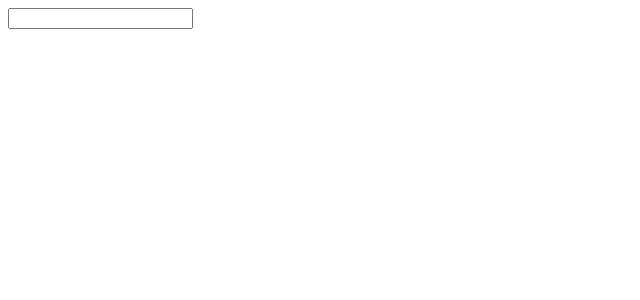
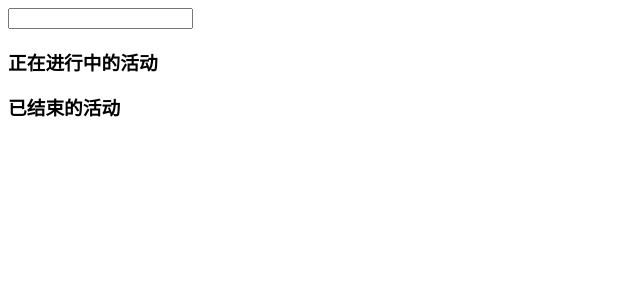
Before and after one commit to kongmingLatern/todo-list, a Vue app: page / in a window 1280 px wide. Shown: the top 300 px of the page, without its empty margins (0-640 px from the left). Built offline with nearby package versions, Linux system fonts and the light colour scheme.

Commit message:
feat: finish fourth tests for TodoList

```diff
--- a/src/views/TodoList/TodoList.vue
+++ b/src/views/TodoList/TodoList.vue
@@ -1,5 +1,10 @@
 <template>
   <Header @add="addUndoList" />
+  <h3>正在进行中的活动</h3>
+  <ul data-test="todoList">
+    <li v-for="item in undoList" :key="item">{{ item }}</li>
+  </ul>
+  <h3>已结束的活动</h3>
   <ul data-test="todoList">
     <li v-for="item in undoList" :key="item">{{ item }}</li>
   </ul>
```
Also changed, not shown: 1 other file (tests, documents, lock files or other folders).
